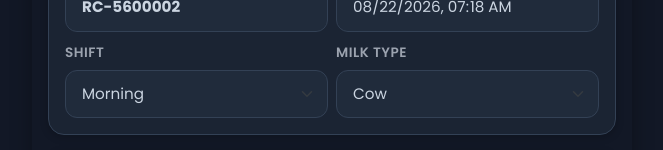
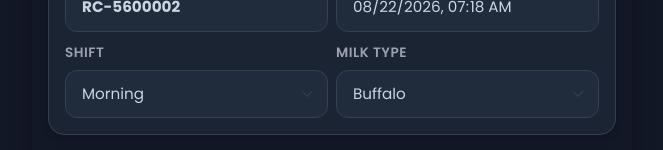
Before and after one commit to Parasara-Asad/Galaxy-Dairy, a React (Vite) app: page / in a window 1280 px wide. Both pictures are taken after a click on the button "Entry". Shown: the part 258-408 px from the top of the page, without its empty margins (308-971 px from the left). Built offline with nearby package versions, Linux system fonts and the light colour scheme; no server answers.

Commit message:
scan add

```diff
--- a/src/App.jsx
+++ b/src/App.jsx
@@ -537,6 +537,7 @@ function App() {
         },
       });
       const text = result.data.text;
+      console.log("OCR Raw Output Text:", text); // Diagnostic logs
       setOcrStatus("Extracting milk details...");
       const parsed = parseReceiptText(text);
       setScannedData(parsed.data);
@@ -557,23 +558,54 @@ function App() {
     let fatPercentage = "";
     let ratePerLitre = "";
 
+    // Multi-stage extraction helper for high robustness
+    const extractValue = (keywordPatterns, fallbackPatterns) => {
+      // Step 1: Strict matching first
+      for (const pattern of keywordPatterns) {
+        const match = text.match(pattern);
+        if (match) {
+          return parseFloat(match[1]).toString();
+        }
+      }
+      // Step 2: Line-bounded general fallback matching
+      for (const pattern of fallbackPatterns) {
+        const match = text.match(pattern);
+        if (match) {
+          return parseFloat(match[1]).toString();
+        }
+      }
+      return "";
+    };
+
     // 1. Extract Litre / Liter / Litres
-    const litreMatch = text.match(/(?:litre|liter|litres)\s*[:\-]?\s*(\d+(?:\.\d+)?)/i);
-    if (litreMatch) {
-      litreQty = parseFloat(litreMatch[1]).toString();
-    }
+    litreQty = extractValue(
+      [
+        /(?:litre|liter|litres)\s*[:\-=\s]*(\d+(?:\.\d+)?)/i
+      ],
+      [
+        /(?:litre|liter|litres)[^\r\n0-9]*(\d+(?:\.\d+)?)/i
+      ]
+    );
 
     // 2. Extract Fat / FAT
-    const fatMatch = text.match(/(?:fat)\s*%?\s*[:\-]?\s*(\d+(?:\.\d+)?)/i);
-    if (fatMatch) {
-      fatPercentage = parseFloat(fatMatch[1]).toString();
-    }
+    fatPercentage = extractValue(
+      [
+        /(?:fat)\s*\(?%?\)?\s*[:\-=\s]*(\d+(?:\.\d+)?)/i
+      ],
+      [
+        /(?:fat)[^\r\n0-9]*(\d+(?:\.\d+)?)/i
+      ]
+    );
 
     // 3. Extract Rate per Litre
-    const rateMatch = text.match(/(?:rate\s*per\s*litre|rate)\s*[:\-]?\s*(\d+(?:\.\d+)?)/i);
-    if (rateMatch) {
-      ratePerLitre = parseFloat(rateMatch[1]).toString();
-    }
+    ratePerLitre = extractValue(
+      [
+        /(?:rate\s*per\s*litre|rate)\s*[:\-=\s]*(\d+(?:\.\d+)?)/i
+      ],
+      [
+        /(?:rate\s*per\s*litre|rate)[^\r\n0-9]*(\d+(?:\.\d+)?)/i
+      ]
+    );
 
     // Determine what was explicitly detected from OCR
     const isLitreQtyDetected = litreQty !== "";
--- a/src/components/MilkEntryView.jsx
+++ b/src/components/MilkEntryView.jsx
@@ -56,7 +56,7 @@ function MilkEntryView({
   const [receiptNo, setReceiptNo] = useState('');
   const [entryDate, setEntryDate] = useState('');
   const [milkShift, setMilkShift] = useState('Morning');
-  const [milkType, setMilkType] = useState('Cow');
+  const [milkType, setMilkType] = useState('Buffalo');
   const [farmerName, setFarmerName] = useState('Parasara Zahid');
   const [mobileNumber, setMobileNumber] = useState('9879400931');
   const [villageName, setVillageName] = useState('Sindhavadar');
@@ -92,7 +92,7 @@ function MilkEntryView({
       setReceiptNo(prefillRecord.receiptNo || generateReceiptNumber());
       setEntryDate(prefillRecord.date || autoSetDateTime());
       setMilkShift(prefillRecord.milkShift || 'Morning');
-      setMilkType(prefillRecord.milkType || 'Cow');
+      setMilkType(prefillRecord.milkType || 'Buffalo');
       setFarmerName(prefillRecord.farmerName || 'Parasara Zahid');
       setMobileNumber('9879400931');
       setVillageName('Sindhavadar');
@@ -121,7 +121,7 @@ function MilkEntryView({
     setReceiptNo(generateReceiptNumber());
     setEntryDate(autoSetDateTime());
     setMilkShift('Morning');
-    setMilkType('Cow');
+    setMilkType('Buffalo');
     setFarmerName('Parasara Zahid');
     setMobileNumber('9879400931');
     setVillageName('Sindhavdar');
@@ -283,8 +283,8 @@ function MilkEntryView({
                 onChange={(e) => setMilkType(e.target.value)}
                 required
               >
+                <option value="Buffalo">Buffalo</option>
                 <option value="Cow">Cow</option>
-                <option value="Buffalo">Buffalo</option>
               </select>
             </div>
           </div>
```
